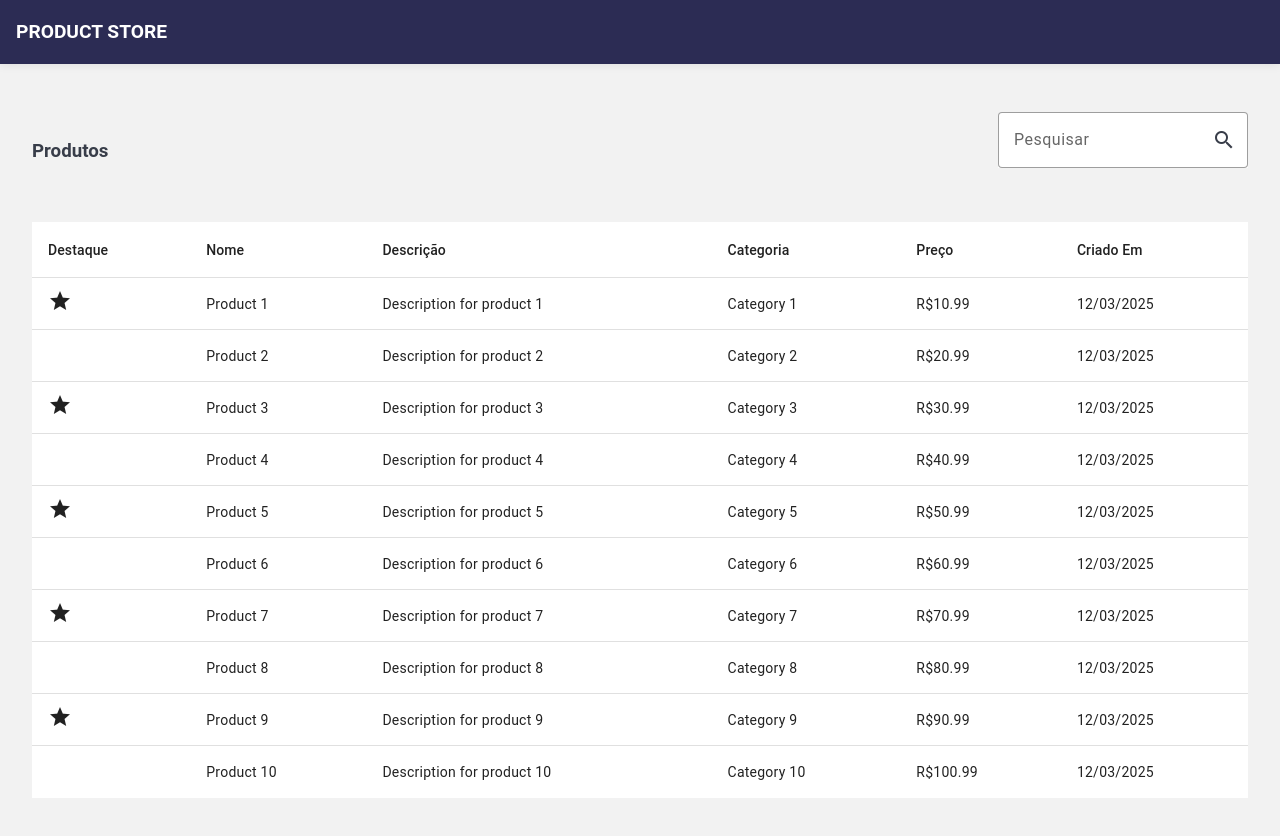
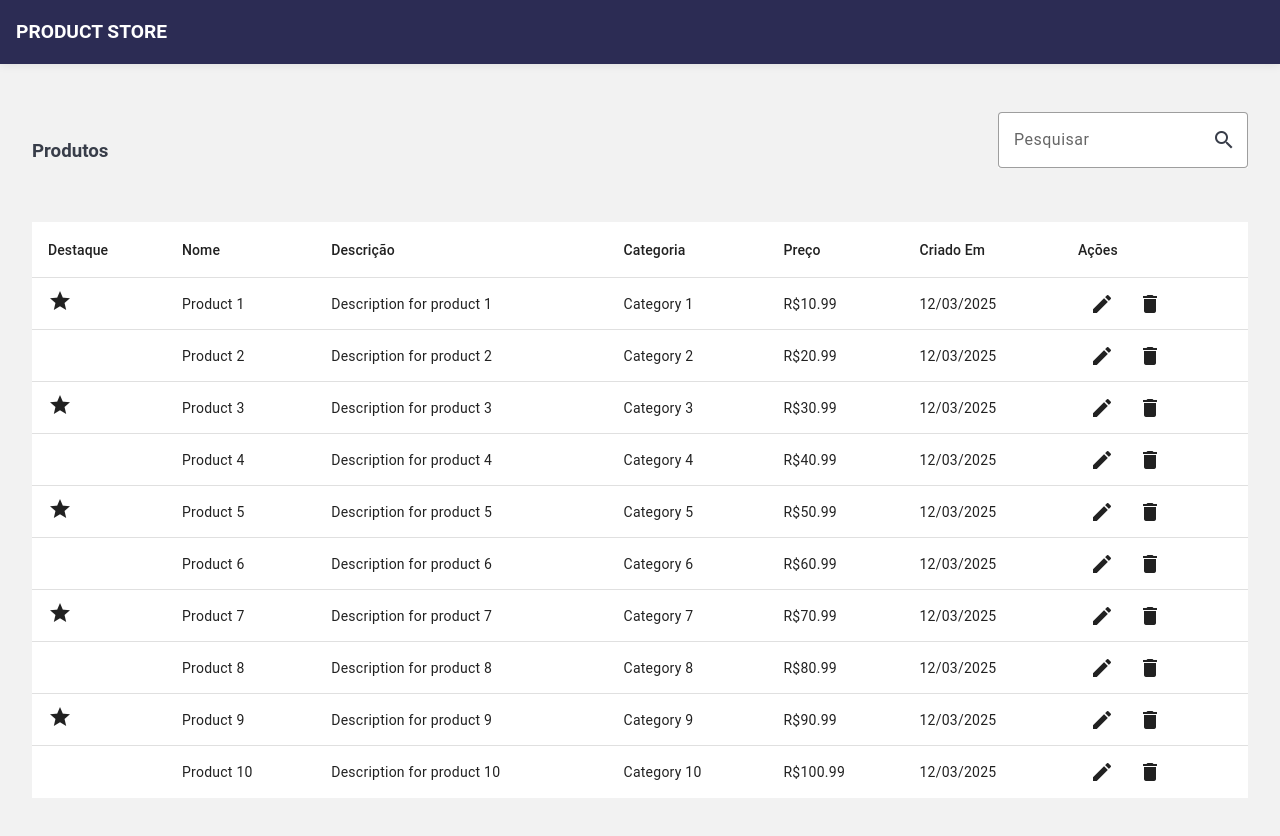
Before and after one commit to sararchh/gerenciador-produtos-desafio, an Angular app: page / in a window 1280 px wide. Shown: the top 836 px of the page. Built offline with nearby package versions, Linux system fonts and the light colour scheme; data requests are answered from the project's data file.

Commit message:
feat: add buttons

```diff
--- a/src/app/pages/home/home.component.html
+++ b/src/app/pages/home/home.component.html
@@ -53,6 +53,18 @@
         </td>
       </ng-container>
 
+      <ng-container matColumnDef="actions">
+        <th mat-header-cell *matHeaderCellDef> Ações </th>
+        <td mat-cell *matCellDef="let product">
+          <button mat-icon-button (click)="editProduct(product)">
+            <mat-icon>edit</mat-icon>
+          </button>
+          <button mat-icon-button (click)="deleteProduct(product)">
+            <mat-icon>delete</mat-icon>
+          </button>
+        </td>
+      </ng-container>
+
       <tr mat-header-row *matHeaderRowDef="displayedColumns"></tr>
       <tr mat-row *matRowDef="let row; columns: displayedColumns"></tr>
     </table>
--- a/src/app/pages/home/home.component.ts
+++ b/src/app/pages/home/home.component.ts
@@ -39,6 +39,7 @@ export class HomeComponent {
     'category',
     'price',
     'createdAt',
+    'actions',
   ];
 
   onSearchChange(event: Event) {
@@ -47,4 +48,12 @@ export class HomeComponent {
 
     this.facade._filter.next(this.searchQuery);
   }
+
+  editProduct(product: IProduct) {
+    console.log('Edit product:', product);
+  }
+
+  deleteProduct(product: IProduct) {
+    console.log('Delete product:', product);
+  }
 }
```
